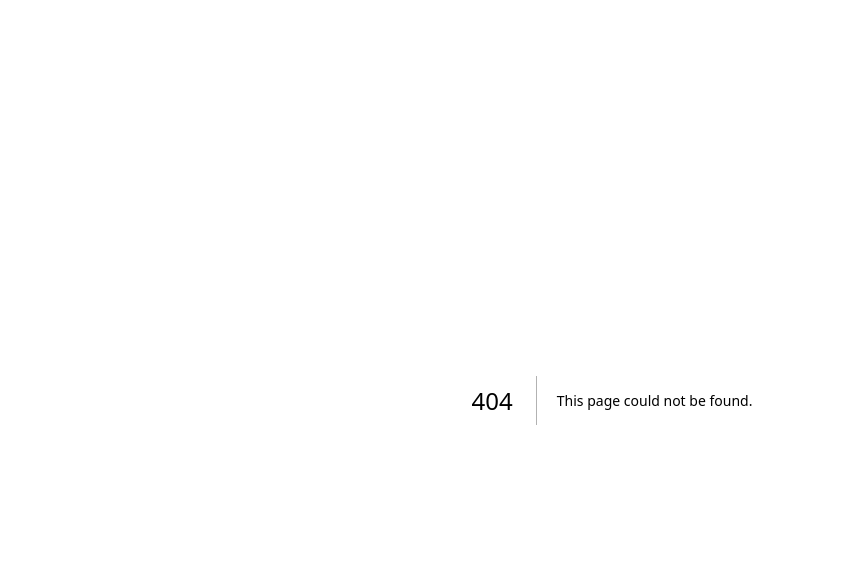
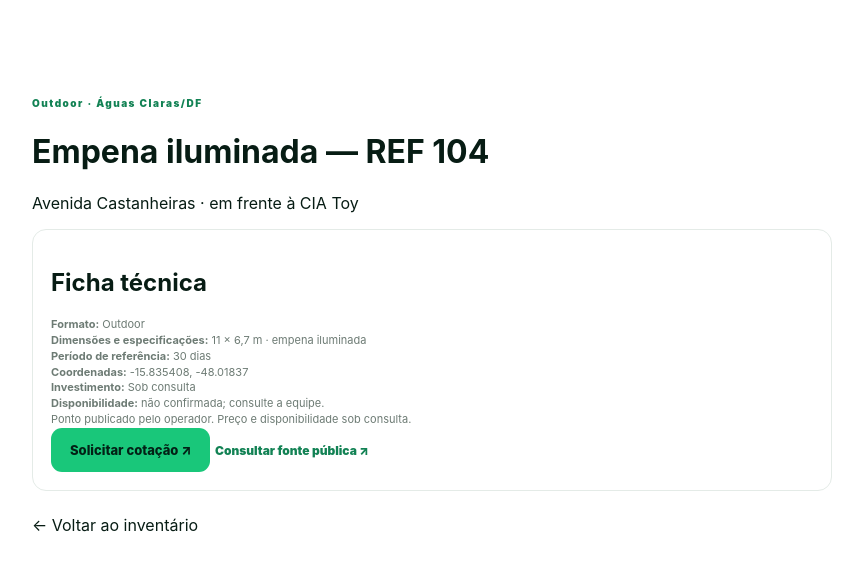
Before and after one commit to studioalfamarketingdigital-dev/midiamap-github-pages, a Next.js app: page /espacos/gbm-104/ in a window 1280 px wide. Before the commit this address had no page. Shown: the top 570 px of the page, without its empty margins (28-891 px from the left). Built offline with nearby package versions, Linux system fonts and the light colour scheme.

Commit message:
feat(midiamap): add media detail and format pages

```diff
--- /dev/null
+++ b/app/espacos/[slug]/page.tsx
@@ -0,0 +1,4 @@
+import type {Metadata} from 'next';import {notFound} from 'next/navigation';import {spaces,brl} from '../../../lib/spaces';import Link from 'next/link';
+export function generateStaticParams(){return spaces.map(space=>({slug:space.id}));}
+export function generateMetadata({params}:{params:{slug:string}}):Metadata{const s=spaces.find(x=>x.id===params.slug);return s?{title:s.title+' — '+s.city+' | medidas e investimento',description:'Consulte detalhes e solicite cotação para '+s.title+', em '+s.city+', '+s.state+'. Confirme disponibilidade com o operador.',alternates:{canonical:'/espacos/'+s.id+'/'},openGraph:{images:['/og-midiamap.svg']}}:{title:'Espaço não encontrado'};}
+export default function Page({params}:{params:{slug:string}}){const s=spaces.find(x=>x.id===params.slug);if(!s)return notFound();const jsonLd={'@context':'https://schema.org','@type':'Product',name:s.title,description:s.format+' em '+s.city+'. '+s.dimension,brand:{'@type':'Brand',name:'MídiaMap'},offers:s.price===null?undefined:{'@type':'Offer',price:s.price,priceCurrency:'BRL',availability:'https://schema.org/LimitedAvailability'}};return <main className="section container"><script type="application/ld+json" dangerouslySetInnerHTML={{__html:JSON.stringify(jsonLd)}}/><span className="eyebrow">{s.format} · {s.city}/{s.state}</span><h1>{s.title}</h1><p>{s.place}</p><div className="type-card" style={{maxWidth:800}}><h2>Ficha técnica</h2><p><b>Formato:</b> {s.format}</p><p><b>Dimensões e especificações:</b> {s.dimension}</p><p><b>Período de referência:</b> {s.days} dias</p><p><b>Coordenadas:</b> {s.lat}, {s.lng}</p><p><b>Investimento:</b> {s.price===null?'Sob consulta':brl(s.price)+' (referência publicada pelo operador; confirmar vigência)'}</p><p><b>Disponibilidade:</b> não confirmada; consulte a equipe.</p><p>{s.sourceNote}</p><a className="button button-green" href={'/anunciar/?midia='+encodeURIComponent(s.title)}>Solicitar cotação ↗</a> <a className="text-link" href={s.sourceUrl} target="_blank" rel="noopener noreferrer">Consultar fonte pública ↗</a></div><p style={{marginTop:24}}><Link href="/espacos/">← Voltar ao inventário</Link></p></main>}
```
